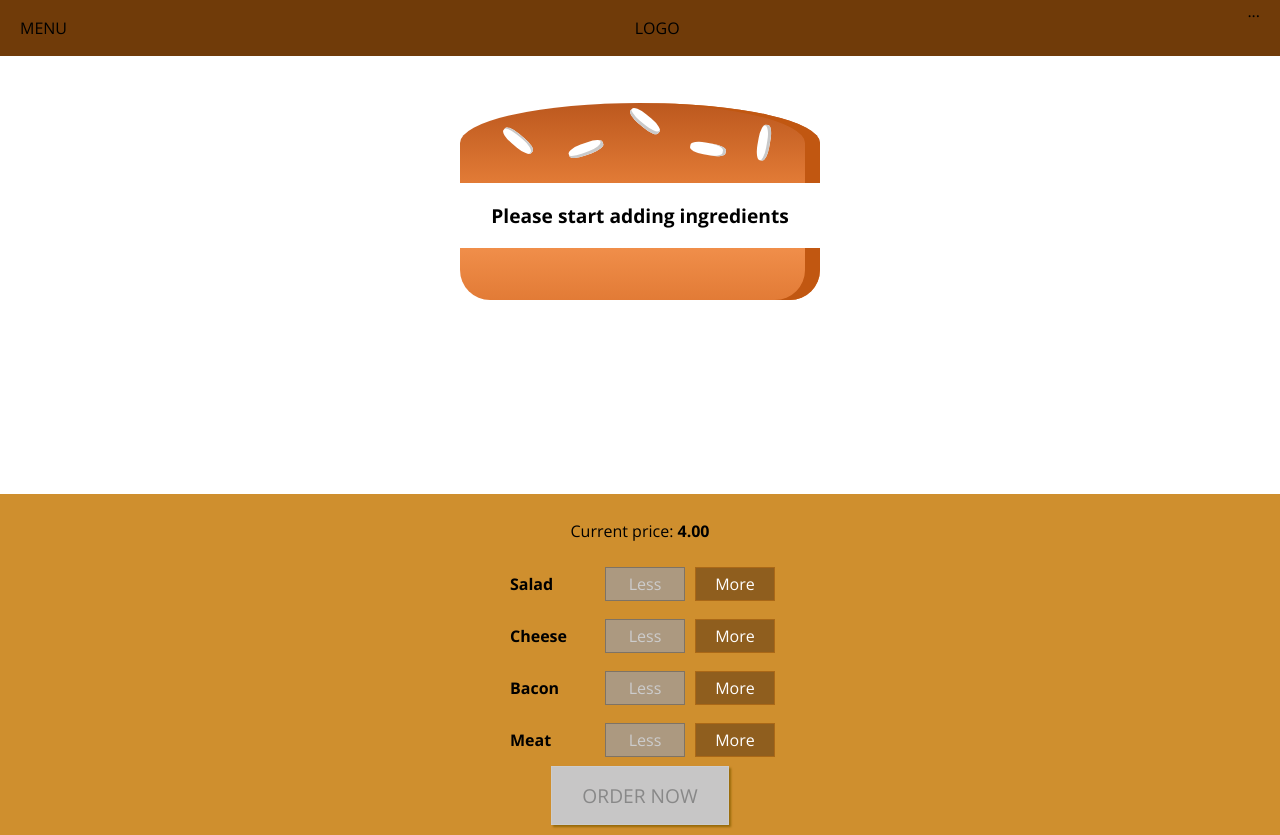
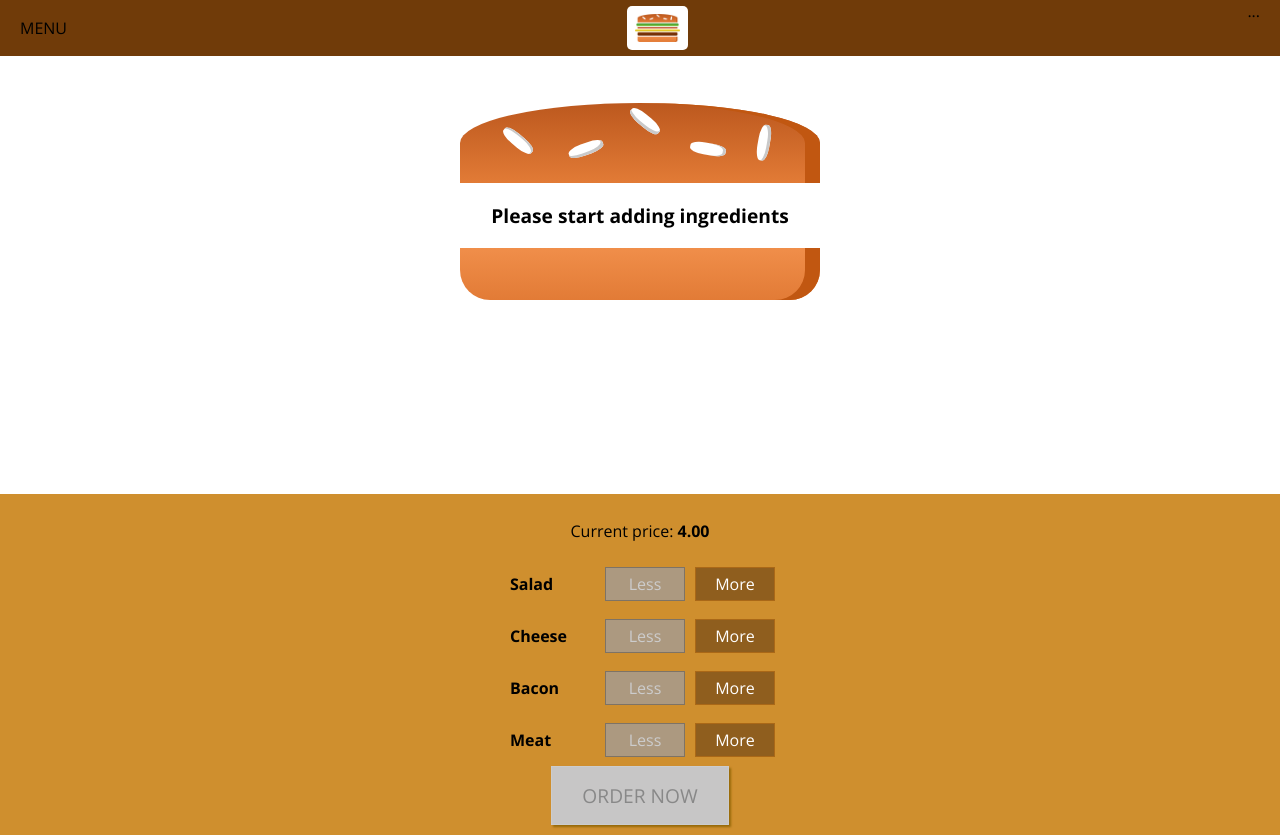
Before and after one commit to JPalka/burger, a React (Create React App) app: page / in a window 1280 px wide. Built offline with nearby package versions, Linux system fonts and the light colour scheme.

Commit message:
Add logo

```diff
--- /dev/null
+++ b/src/components/Logo/Logo.js
@@ -0,0 +1,14 @@
+import React from 'react';
+
+import burgerLogo from '../../assets/images/logo.png';
+import classes from './Logo.module.css';
+
+const logo = (props) => {
+  return (
+    <div className={classes.Logo}>
+      <img src={burgerLogo} alt="MyBurger" />
+    </div>
+  )
+};
+
+export default logo;
--- /dev/null
+++ b/src/components/Logo/Logo.module.css
@@ -0,0 +1,11 @@
+.Logo {
+  background-color: white;
+  padding: 8px;
+  height: 80%;
+  box-sizing: border-box;
+  border-radius: 5px;
+}
+
+.Logo img {
+  height: 100%;
+}
--- a/src/components/Navigation/Toolbar/Toolbar.js
+++ b/src/components/Navigation/Toolbar/Toolbar.js
@@ -1,4 +1,6 @@
 import React from 'react';
+
+import Logo from '../../Logo/Logo'
 
 import classes from './Toolbar.module.css'
 
@@ -6,7 +8,7 @@
   return (
     <header className={classes.Toolbar}>
       <div>MENU</div>
-      <div>LOGO</div>
+      <Logo />
       <nav>
         ...
       </nav>
```
Also changed, not shown: src/assets/images/logo.png (added).
